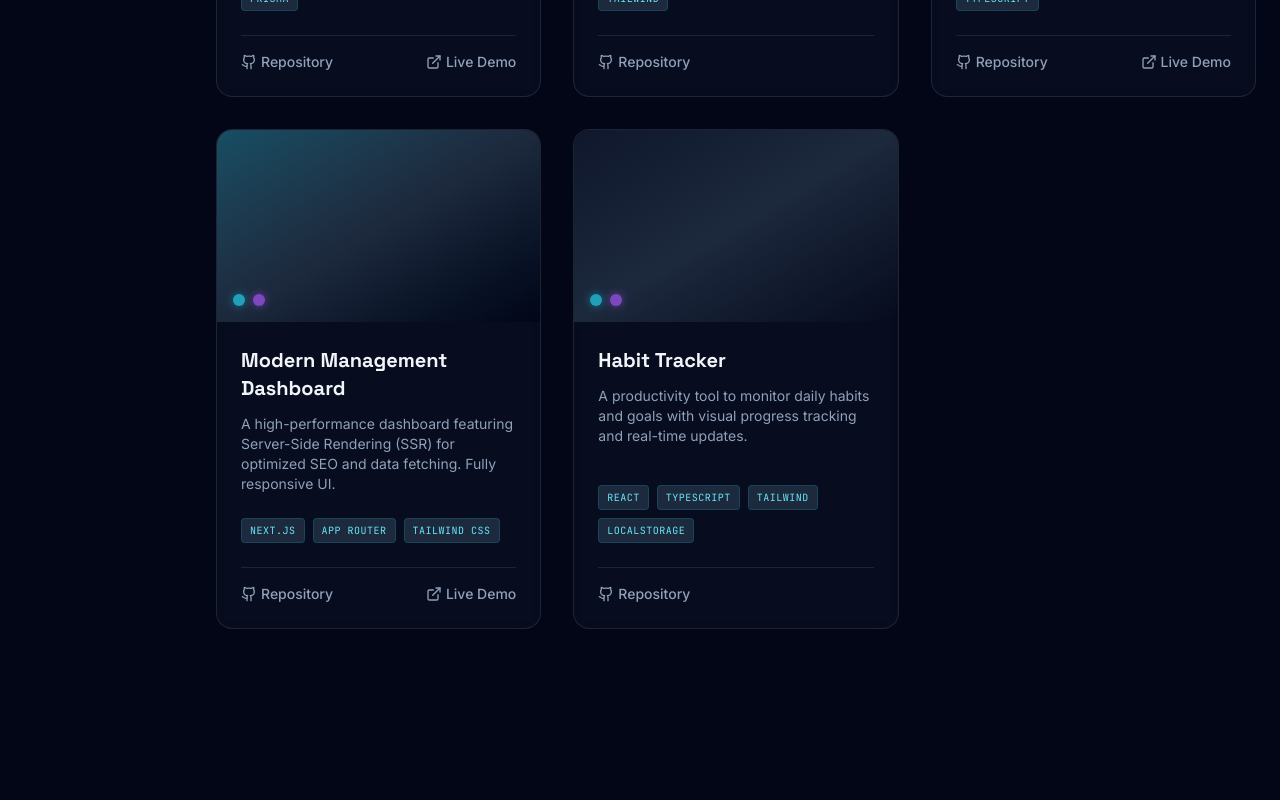
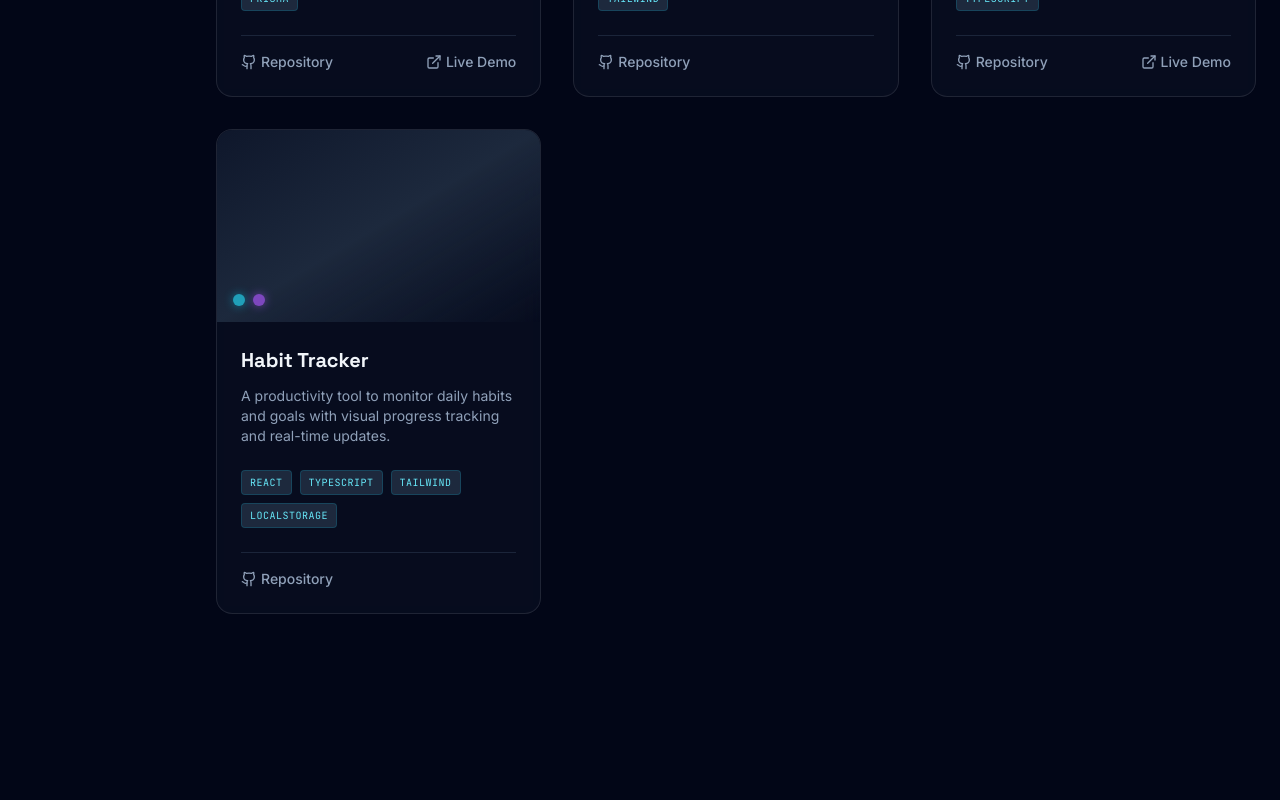
Before and after one commit to devAbdiT/Personal-Portfolio, a React (Vite) app: page / in a window 1280 px wide. Shown: the part 1480-2280 px from the top of the page. Built offline with nearby package versions, Linux system fonts and the light colour scheme.

Commit message:
refactor: remove Modern Management Dashboard project

```diff
--- a/src/components/Projects.tsx
+++ b/src/components/Projects.tsx
@@ -33,15 +33,6 @@ export function Projects() {
     },
     {
       id: 4,
-      title: "Modern Management Dashboard",
-      description: "A high-performance dashboard featuring Server-Side Rendering (SSR) for optimized SEO and data fetching. Fully responsive UI.",
-      tags: ["Next.js", "App Router", "Tailwind CSS"],
-      repo: "https://github.com/devAbdiT/DashBoard",
-      demo: "https://dash-board-rose.vercel.app/",
-      image: "bg-gradient-to-br from-primary-900 via-slate-800 to-slate-950"
-    },
-    {
-      id: 5,
       title: "Habit Tracker",
       description: "A productivity tool to monitor daily habits and goals with visual progress tracking and real-time updates.",
       tags: ["React", "TypeScript", "Tailwind", "LocalStorage"],
```
